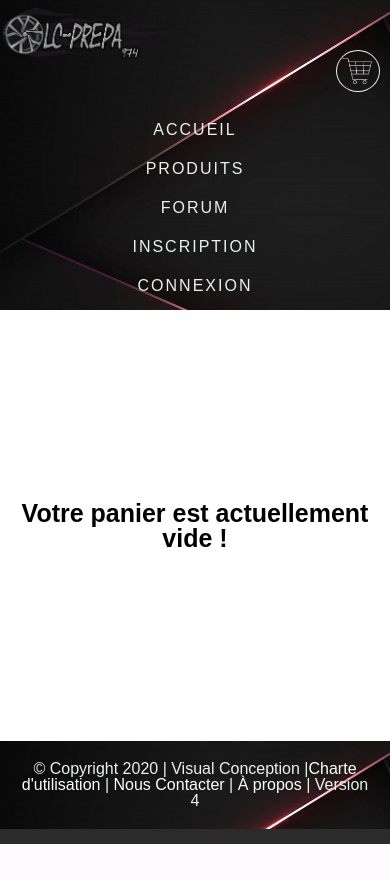
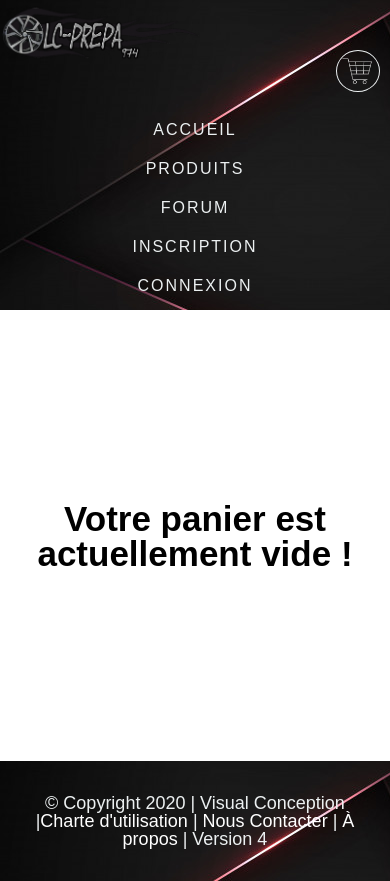
Before and after one commit to Mahon-Thomas/LC_Prepa_final, a PHP site: page /index.php?action=panier in a window 390 px wide. Before the commit the page ends 844 px from the top, so only its background shows below. Run offline with PHP 8.4, Linux system fonts and the light colour scheme.

Commit message:
Amélioration visuel
vueDashboard / vuePänier : pb tableau responsive

```diff
--- a/index.php
+++ b/index.php
@@ -6,7 +6,7 @@
 
   try {
 
-      if (isset($_REQUEST['action']) || !empty($_REQUEST['action']))
+      if (isset($_REQUEST['action']))
       {
         session_start();
         require "./vue/vueHeader.php";
--- a/style/style.css
+++ b/style/style.css
@@ -8,10 +8,12 @@
     background:transparent
 }
 
-body{
+body, footer{
    max-width: 1000px;
-    margin: auto;
-
+    margin: 0 auto;
+      display: table;
+      height: 100%;
+      width: 100%;
     line-height:1;
     font-family: arial;
 }
@@ -91,7 +93,8 @@ h4{
 }
 
 article,aside,details,figcaption,figure,footer,header,hgroup,menu,nav,section{
-    display:block
+    display:block;
+    height:auto;
 }
 nav ul {
     list-style:none
@@ -461,11 +464,15 @@ footer {
     background: url(../img/header.jpg);
     color: #ecf0f1;
 	max-width: 1000px;
-	margin: auto;
-	clear: both;
+  margin: auto;
+  height: 120px;
+  display: flex;
+  align-items: center;
+  justify-content: center;
 	text-align: center;
 }
 footer p {
+  font-size: 18px;
 	padding: 20px;
 }
 
@@ -958,6 +965,15 @@ img {vertical-align: middle;}
 
   }
 
+  .form-addprod {
+
+    display: flex;
+    flex-direction: column;
+    padding: 20px 40px;
+    justify-content: flex-start;
+    align-items: flex-start;
+
+  }
     .deroulant {
       width: 100%;
       float: center;
@@ -999,8 +1015,17 @@ img {vertical-align: middle;}
     width: 100%;
   }
 
+}
 
+@media only screen and (max-width: 410px) {
+  .intro p {
+    font-size: 250px;
+  }
+  H1 {
+    font-size: 35px;
+  }
 }
+
 
 .checklabel {
 
--- a/vue/vuePanier.php
+++ b/vue/vuePanier.php
@@ -19,7 +19,7 @@
 
           <th class="tbl_head">
 
-            <h4 class="tbl_head_txt">Type</h4>
+            <h4 class='tbl_head_txt'>Type</h4>
 
           </th>
 
```
Also changed, not shown: vue/vueDashboard.php (+15 -12 lines).
